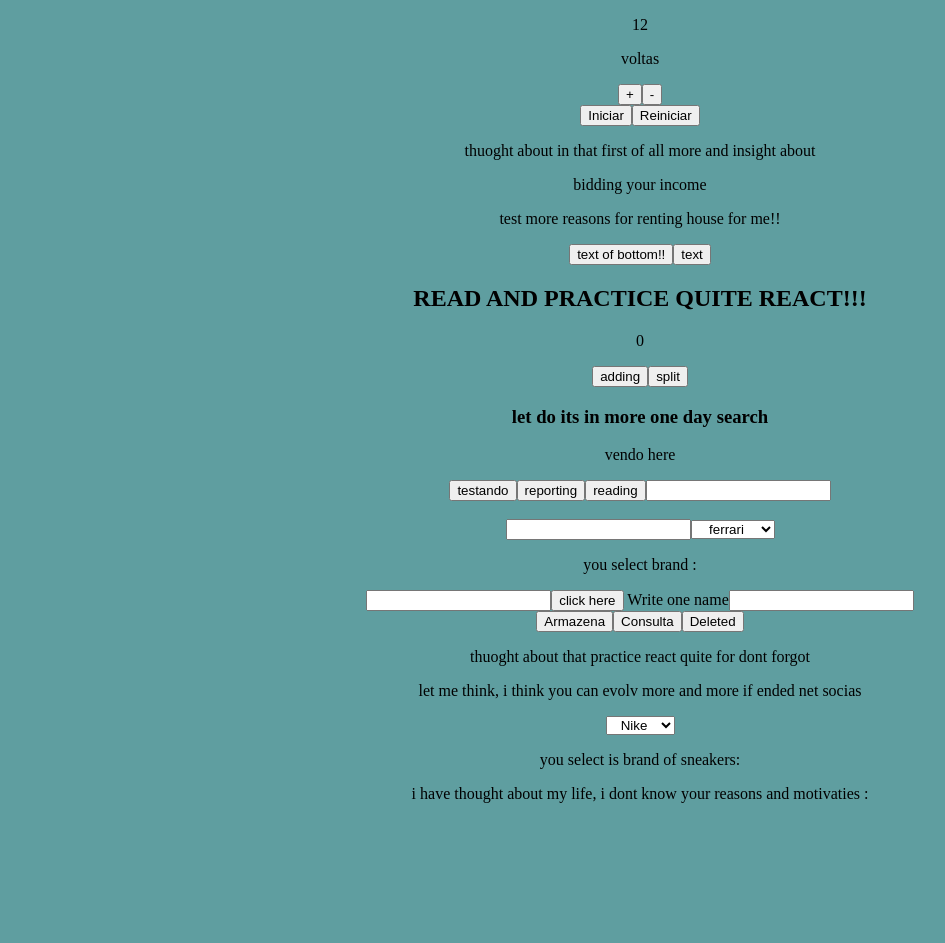
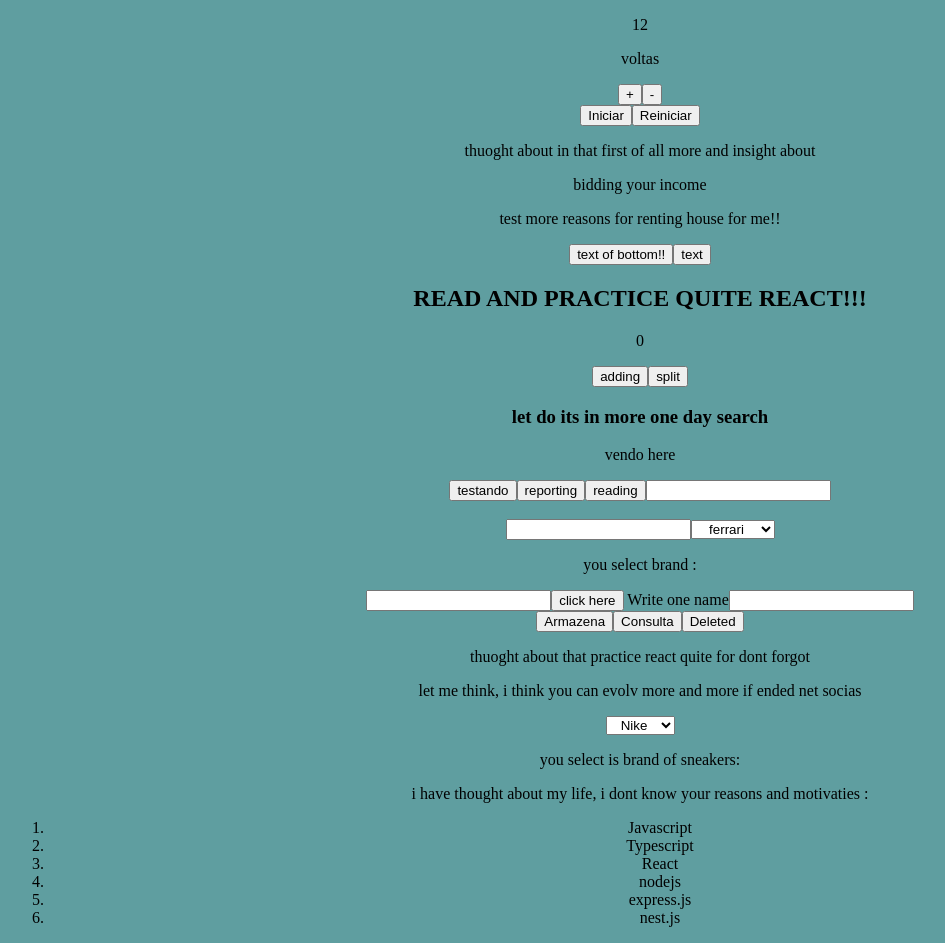
Before and after one commit to felipe-programador-18/traning-react, a React (Create React App) app in the folder myapp/: page / in a window 1280 px wide. Shown: the whole page, without its empty margins (0-945 px from the left). Before the commit the page ends 819 px from the top, so only its background shows below. Built offline with nearby package versions, Linux system fonts and the light colour scheme.

Commit message:
c27-adding new code

```diff
--- a/myapp/src/App.js
+++ b/myapp/src/App.js
@@ -126,7 +126,9 @@ function App() {
     }
 
     const decrement = () =>{
-      setvolta(Numvolta-1)
+      if(Numvolta >0){
+        setvolta(Numvolta-1)
+      }
     }
 
     const diminue = () =>{
@@ -251,6 +253,18 @@ function App() {
    <Messagese message={'you select is brand of sneakers:' + pega} />
    <Messagese message= {'i have thought about my life, i dont know your reasons and motivaties : ' +pega} />
 
+
+    <ol>
+    <li>Javascript</li>
+    <li>Typescript</li>
+    <li>React</li>
+    <li>nodejs</li>
+    <li>express.js</li>
+    <li>nest.js</li>
+
+    </ol>
+
+
     </div>
 
 
```
